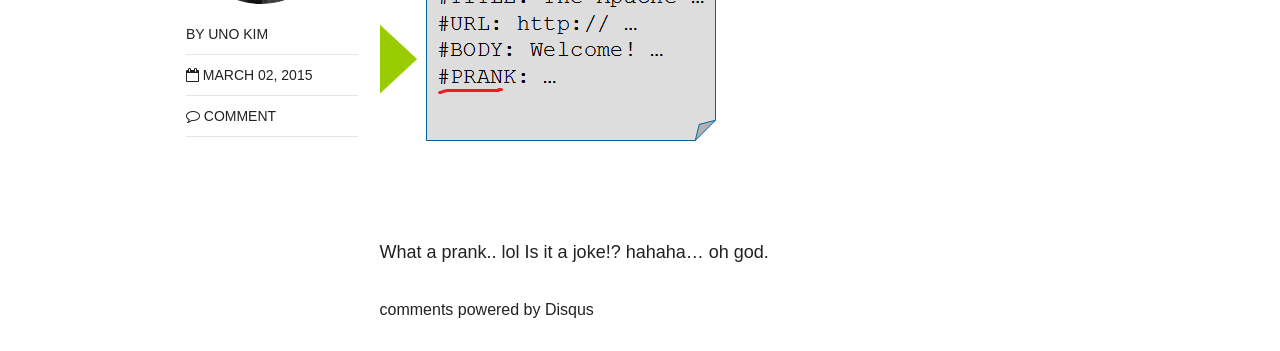
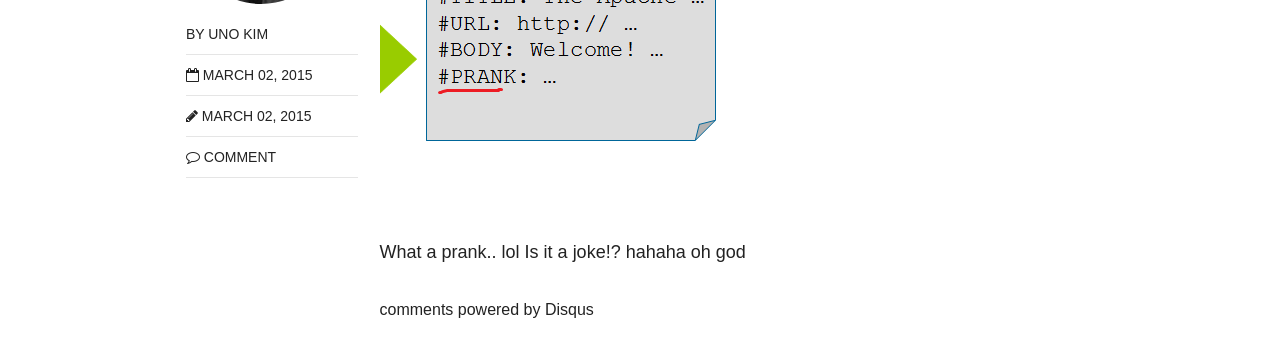
Before and after one commit to djkeh/djkeh.github.io, a Jekyll site: the page built from _posts/blog/2015-03-02-Naming-Episode-1.md, in a window 1280 px wide. Shown: the part 705-1056 px from the top of the page. Built offline with Jekyll 4.4.1, drawn with Linux system fonts in a browser that asks for light colours; nearby versions of some CDN libraries; comment, search, counter and statistics services are not loaded.

Commit message:
post update

```diff
--- a/_posts/blog/2015-03-02-Naming-Episode-1.md
+++ b/_posts/blog/2015-03-02-Naming-Episode-1.md
@@ -5,7 +5,7 @@ title: "Naming Episode 1"
 excerpt: "How would you shorten the name, \"Page Rank\"?"
 tags: [page, rank, prank, shorten, abbreviate, abbreviation]
 date: 2015-03-02T14:51:00-09:00
-modified:
+modified: 2015-03-02T16:58:00-09:00
 image:
   feature:
 share: false
@@ -19,4 +19,4 @@ p..rank..
 ![This is prank.](/images/20150302_prank/prank.png)
 
 What a prank.. lol Is it a joke!?
-hahaha... oh god.
+hahaha oh god
```
